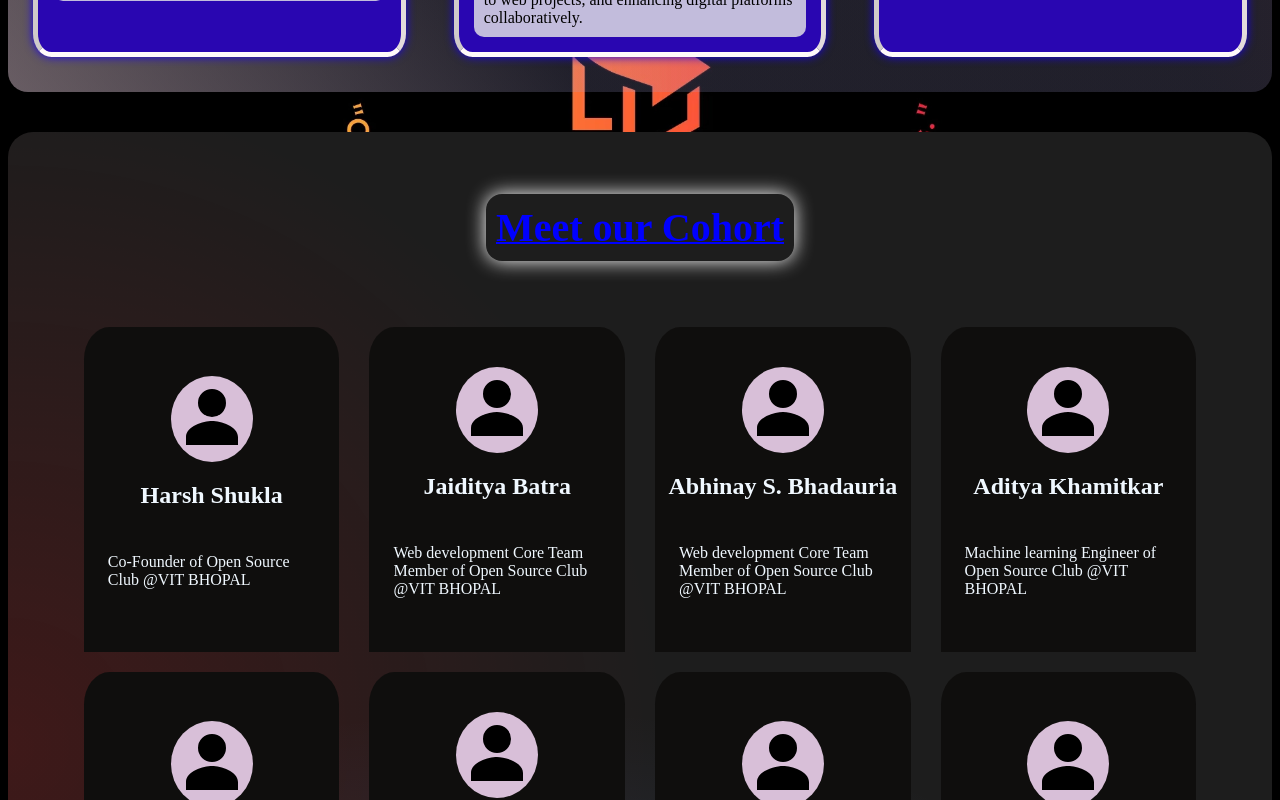
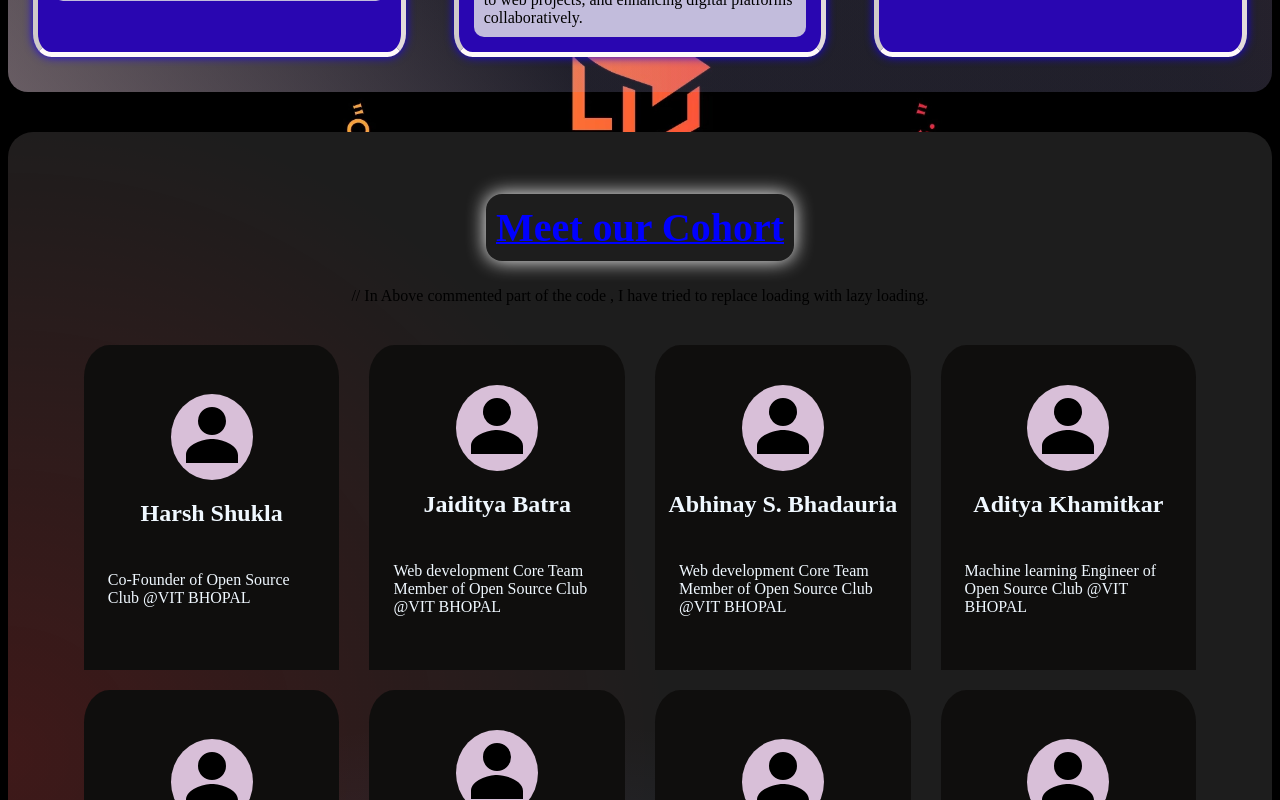
Before and after one commit to Sumit-Ks1/open-source-VIT, a React (Vite) app in the folder open-source/: page / in a window 1280 px wide. Shown: the part 2380-3180 px from the top of the page. Built offline with nearby package versions, Linux system fonts and the light colour scheme.

Commit message:
Added comments

```diff
--- a/open-source/src/components/header/Features.jsx
+++ b/open-source/src/components/header/Features.jsx
@@ -4,6 +4,7 @@ import { BsCalendar2EventFill } from "react-icons/bs";
 import { GrAchievement } from "react-icons/gr";
 import { RiLoginBoxFill } from "react-icons/ri";
 
+// Home button
 export function Home() {
   return (
     <div className={`${features.elementcontainer} ${features.elementcontainer2}`}>
@@ -17,6 +18,7 @@ export function Home() {
   )
 }
 
+// Events button
 export function Events() {
   return (
     <div className={`${features.elementcontainer} ${features.elementcontainer2}`}>
@@ -30,6 +32,7 @@ export function Events() {
   )
 }
 
+// contribute to open source
 export function Contribute_to_Open_source() {
   return (
     <div className={`${features.elementcontainer} ${features.elementcontainer2}`}>
@@ -42,6 +45,8 @@ export function Contribute_to_Open_source() {
     </div>
   )
 }
+
+// Login button
 export function Login() {
   return (
     <div className={features.elementcontainer} id={features.loginpart}>
--- a/open-source/src/components/teamMembers/TeamMembers.jsx
+++ b/open-source/src/components/teamMembers/TeamMembers.jsx
@@ -37,6 +37,7 @@ export default function TeamMembers() {
                     <div className={team.lazyloading}><h2>Loading...</h2></div>
                 </div>
             }> */}
+            // In Above commented part of the code , I have tried to replace loading with lazy loading.
             <div className={team.teamcontainer}>
                 <Member profile={<IoPersonSharp size="4em" />} name="Harsh Shukla" position="Co-Founder" />
                 <Member profile={<IoPersonSharp size="4em" />} name="Jaiditya Batra" position="Web development Core Team Member" />
```
